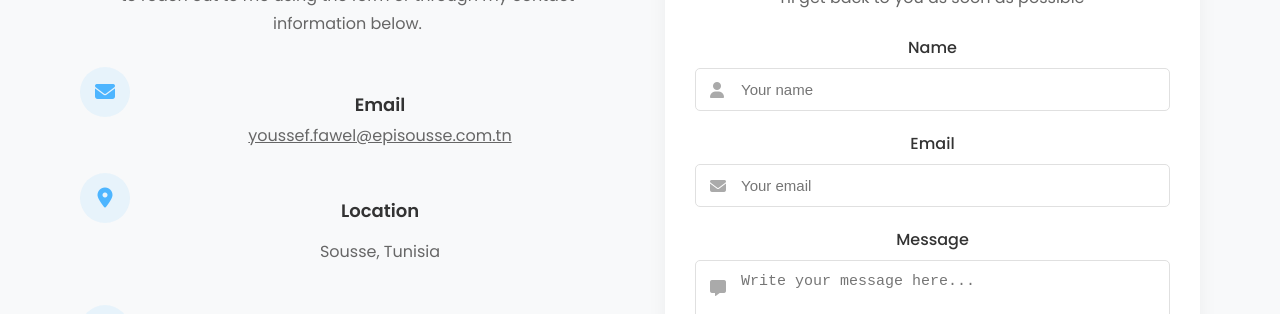
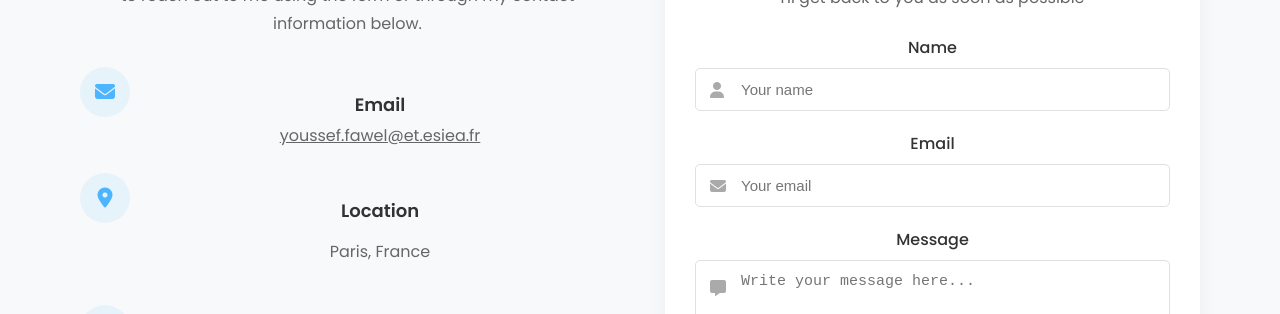
Before and after one commit to Youssef-Fawel/Portfolio, a React (Create React App) app: page / in a window 1280 px wide. Shown: the part 10180-10494 px from the top of the page. Built offline with nearby package versions, Linux system fonts and the light colour scheme.

Commit message:
Update Contact.js

```diff
--- a/src/pages/Contact.js
+++ b/src/pages/Contact.js
@@ -187,8 +187,8 @@ const Contact = () => {
                 </div>
                 <div className="contact-details">
                   <h4>Email</h4>
-                  <a href="mailto:youssef.fawel@episousse.com.tn">
-                    youssef.fawel@episousse.com.tn
+                  <a href="mailto:youssef.fawel@et.esiea.fr">
+                    youssef.fawel@et.esiea.fr
                   </a>
                 </div>
               </div>
@@ -199,7 +199,7 @@ const Contact = () => {
                 </div>
                 <div className="contact-details">
                   <h4>Location</h4>
-                  <p>Sousse, Tunisia</p>
+                  <p>Paris, France</p>
                 </div>
               </div>
 
@@ -241,7 +241,6 @@ const Contact = () => {
                 </motion.div>
               )}
 
-              {/* Simplified form structure for Netlify */}
               <form
                 name="contact"
                 method="POST"
```
